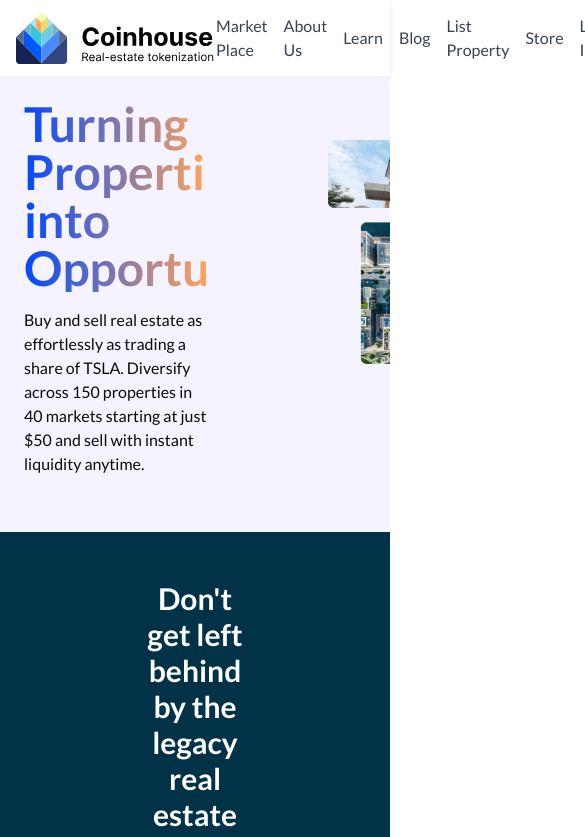
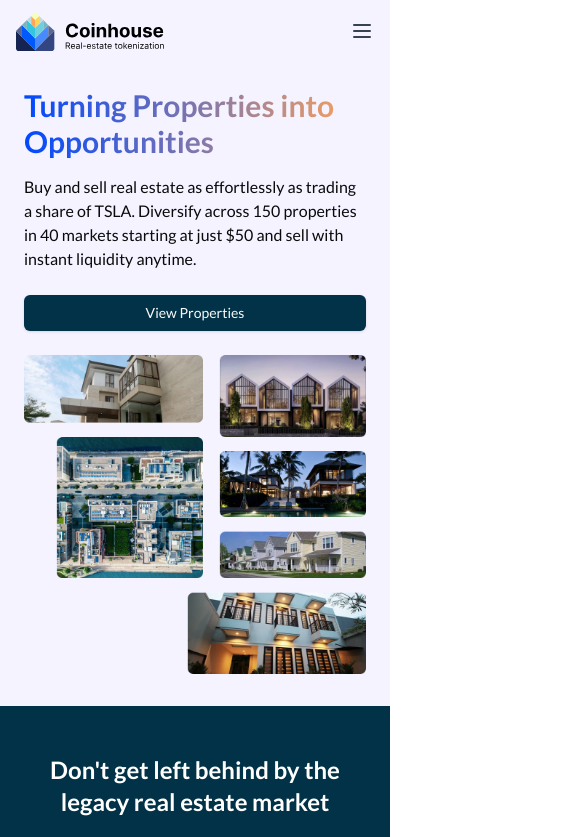
Before and after one commit to valuin/coinhouse, a Next.js app: page / in a window 390 px wide. Shown: the top 837 px of the page, 585 px wide, since content can reach past the window. Built offline with nearby package versions, Linux system fonts and the light colour scheme.

Commit message:
feat: responsive navbar

```diff
--- a/app/page.tsx
+++ b/app/page.tsx
@@ -1,18 +1,58 @@
+"use client"
+import { useState } from "react";
 import Image from "next/image";
 import { Button } from "@/components/ui/button";
 
 export default function Home() {
+  const [isMenuOpen, setIsMenuOpen] = useState(false);
+
   return (
     <>
-      <nav className="bg-white shadow-md">
+      <nav className="bg-violet-50 shadow-md">
         <div className="max-w-7xl mx-auto px-4 py-3 flex justify-between items-center">
+          <Image
+            src="/LogoCoinhouse.svg"
+            alt="Coinhouse Logo"
+            width={150}
+            height={50}
+            className="md:hidden"
+          />
           <Image
             src="/LogoCoinhouse.svg"
             alt="Coinhouse Logo"
             width={200}
             height={100}
+            className="hidden md:block"
           />
-          <div className="flex items-center space-x-4">
+          <button
+            className="md:hidden text-gray-700 hover:text-primary focus:outline-none"
+            onClick={() => setIsMenuOpen(!isMenuOpen)}
+          >
+            <svg
+              className="w-6 h-6"
+              fill="none"
+              stroke="currentColor"
+              viewBox="0 0 24 24"
+              xmlns="http://www.w3.org/2000/svg"
+            >
+              {isMenuOpen ? (
+                <path
+                  strokeLinecap="round"
+                  strokeLinejoin="round"
+                  strokeWidth={2}
+                  d="M6 18L18 6M6 6l12 12"
+                />
+              ) : (
+                <path
+                  strokeLinecap="round"
+                  strokeLinejoin="round"
+                  strokeWidth={2}
+                  d="M4 6h16M4 12h16M4 18h16"
+                />
+              )}
+            </svg>
+          </button>
+          <div className="hidden md:flex md:items-center space-x-4">
             <a href="#" className="text-gray-700 hover:text-primary">
               Market Place
             </a>
@@ -34,39 +74,89 @@ export default function Home() {
             <a href="#" className="text-gray-700 hover:text-primary">
               Log In
             </a>
-            <Button variant="default">Sign Up</Button>
+            <Button variant="primary" className="mt-2 md:mt-0">
+              Sign Up
+            </Button>
           </div>
         </div>
+        {/* Mobile Drawer */}
+        {isMenuOpen && (
+          <div className="fixed inset-0 z-50">
+            <div
+              className="absolute inset-0 bg-black opacity-50"
+              onClick={() => setIsMenuOpen(false)}
+            ></div>
+            <div className="absolute top-0 right-0 w-64 bg-white shadow-lg h-full p-4 transform transition-transform duration-300">
+              <button
+                className="mb-4 text-gray-700 hover:text-primary focus:outline-none"
+                onClick={() => setIsMenuOpen(false)}
+              >
+                Close
+              </button>
+              <nav className="flex flex-col space-y-2">
+                <a href="#" className="text-gray-700 hover:text-primary" onClick={() => setIsMenuOpen(false)}>
+                  Market Place
+                </a>
+                <a href="#" className="text-gray-700 hover:text-primary" onClick={() => setIsMenuOpen(false)}>
+                  About Us
+                </a>
+                <a href="#" className="text-gray-700 hover:text-primary" onClick={() => setIsMenuOpen(false)}>
+                  Learn
+                </a>
+                <a href="#" className="text-gray-700 hover:text-primary" onClick={() => setIsMenuOpen(false)}>
+                  Blog
+                </a>
+                <a href="#" className="text-gray-700 hover:text-primary" onClick={() => setIsMenuOpen(false)}>
+                  List Property
+                </a>
+                <a href="#" className="text-gray-700 hover:text-primary" onClick={() => setIsMenuOpen(false)}>
+                  Store
+                </a>
+                <a href="#" className="text-gray-700 hover:text-primary" onClick={() => setIsMenuOpen(false)}>
+                  Log In
+                </a>
+                <Button variant="primary" className="mt-2" onClick={() => setIsMenuOpen(false)}>
+                  Sign Up
+                </Button>
+              </nav>
+            </div>
+          </div>
+        )}
       </nav>
       <main className="h-full relative overflow-hidden flex flex-col">
-        <section className="bg-violet-50 pb-8 h-3/4 flex flex-row items-center justify-between text-start relative p-6 md:p-14">
-          <div className="flex flex-col">
-            <h1 className="font-lato font-bold text-5xl mb-4 bg-gradient-to-r from-hero-blue to-hero-orange w-3/5 text-transparent bg-clip-text">
+        <section className="bg-violet-50 pb-8 h-auto md:h-3/4 flex flex-col md:flex-row items-center justify-between text-start relative p-6 md:p-14">
+          <div className="flex flex-col w-full md:w-1/2">
+            <h1 className="font-lato font-bold text-3xl md:text-5xl mb-4 bg-gradient-to-r from-hero-blue to-hero-orange w-full md:w-3/5 text-transparent bg-clip-text">
               Turning Properties into Opportunities
             </h1>
-            <p className="mb-6 max-w-2xl w-3/5">
+            <p className="mb-6 max-w-full md:max-w-2xl w-full md:w-3/5">
               Buy and sell real estate as effortlessly as trading a share of
               TSLA. Diversify across 150 properties in 40 markets starting at
               just $50 and sell with instant liquidity anytime.
             </p>
+            <Button variant="primary" className="w-full md:w-1/5">
+              View Properties
+            </Button>
           </div>
-          <Image
-            src={"/LandingCoinhouse.png"}
-            alt="Coinhouse Logo"
-            width={500}
-            height={500}
-            className="relative"
-          />
+          <div className="w-full md:w-1/2 mt-6 md:mt-0">
+            <Image
+              src="/LandingCoinhouse.png"
+              alt="Coinhouse Logo"
+              width={500}
+              height={500}
+              className="w-full h-auto"
+            />
+          </div>
         </section>
-        <section className="bg-hero-secondary py-12 h-full font-bold text-white flex items-center justify-center">
-          <div className="flex flex-col text-center items-center justify-center">
-            <h1 className="text-3xl w-1/4">
+        <section className="bg-hero-secondary py-12 h-auto font-bold text-white flex items-center justify-center">
+          <div className="flex flex-col text-center items-center justify-center px-4">
+            <h1 className="text-2xl md:text-3xl w-full md:w-1/2">
               Don't get left behind by the legacy real estate market
             </h1>
-            <p className="w-1/3 text-base opacity-35 mt-4">
+            <p className="w-full md:w-1/3 text-base opacity-90 mt-4">
               It's time for a change. Rising down payments, inflexible terms, and
               soaring property prices are locking all but the wealthy out from
-              building wealth with real estate. coinhouse helps anyone lay a path
+              building wealth with real estate. Coinhouse helps anyone lay a path
               to financial freedom with fractional real estate investing.
             </p>
           </div>
--- a/components/ui/button.tsx
+++ b/components/ui/button.tsx
@@ -9,6 +9,7 @@ const buttonVariants = cva(
   {
     variants: {
       variant: {
+        primary: "bg-hero-secondary text-primary-foreground shadow hover:bg-hero-secondary/80",
         default:
           "bg-primary text-primary-foreground shadow hover:bg-primary/90",
         destructive:
```
Also changed, not shown: public/Coinhouse2.png (added).
